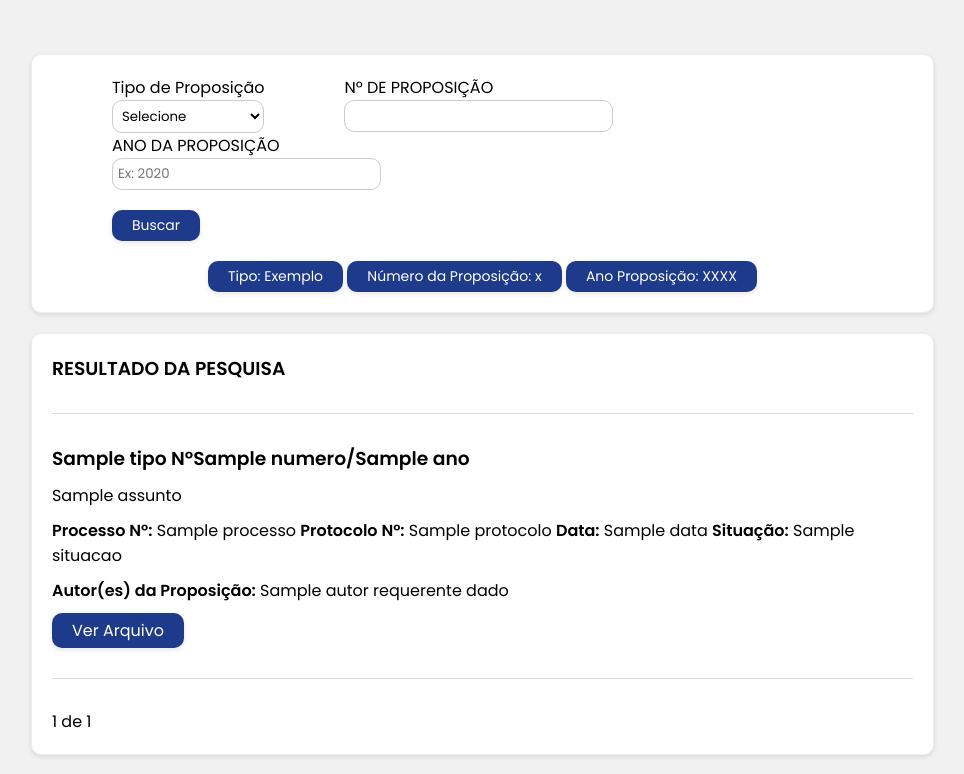
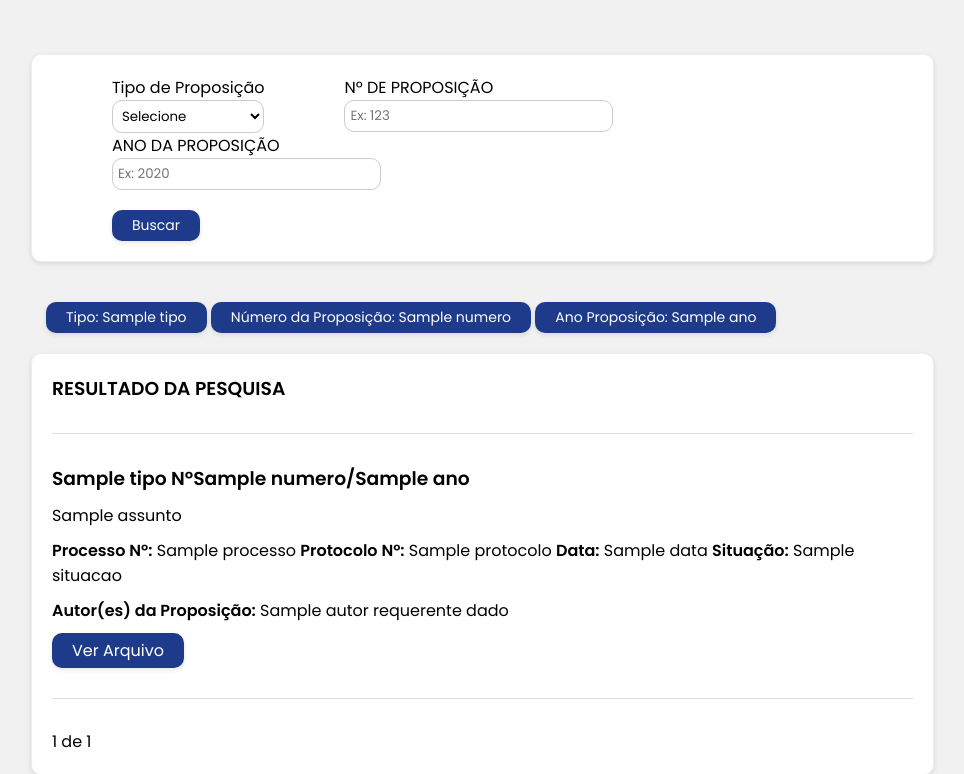
Before and after one commit to Draco-Imperium/API_FATEC1, a Flask app: template app/templates/proposicoes.html in a window 1280 px wide. Shown: the part 107-881 px from the top of the page, without its empty margins (154-1118 px from the left). Run offline with Flask 3, Linux system fonts and the light colour scheme; the template is opened without the code that fills it: most values are stand-ins (such as "Sample title", 1, 10 or a date in 2020).

Commit message:
CREATE FILTROS

```diff
--- a/app/app.py
+++ b/app/app.py
@@ -24,13 +24,22 @@ def vereadores_perfil(parlamentar_id):
 
 @app.route('/proposicoes')
 def proposicoes():
+    tipo = request.args.get('tipo', '')
+    numero = request.args.get('numero', '')
+    ano = request.args.get('ano', '')
     page_number = request.args.get('page', default=1, type=int)
-    proposicao = get_prop(pag=page_number)
+
+    proposicao = get_prop(tipo=tipo, numero=numero, ano=ano, pag=page_number)
 
     total_pages = (proposicao['total'] // 10) + (1 if proposicao['total'] % 10 > 0 else 0) if proposicao else 0
 
-    return render_template('proposicoes.html', proposicao=proposicao, current_page=page_number, total_pages=total_pages)
-
+    return render_template('proposicoes.html',
+                           proposicao=proposicao,
+                           current_page=page_number,
+                           total_pages=total_pages,
+                           tipo=tipo,
+                           numero=numero,
+                           ano=ano)
 @app.route('/graficos')
 def graficos():
     return render_template('graficos.html')
--- a/app/static/css/relatorios.css
+++ b/app/static/css/relatorios.css
@@ -86,6 +86,8 @@ hr {
 .container-relatorios2 {
   margin: 0 auto;
   padding: 0;
+  margin-left: 200px;
+  margin-bottom: 20px;
 }
 
 .container-relatorios {
--- a/app/templates/proposicoes.html
+++ b/app/templates/proposicoes.html
@@ -1,5 +1,6 @@
 <!DOCTYPE html>
 <html lang="pt-br">
+
 <head>
   <meta charset="UTF-8" />
   <meta name="viewport" content="width=device-width, initial-scale=1.0" />
@@ -14,31 +15,42 @@
   <main>
 
     <section class="container-relatorios2">
+      <form method="GET" action="/proposicoes">
         <article class="filtros">
           <div class="item-filtro">
             <p>Tipo de Proposição</p>
-            <select>
-              <option>Selecione</option>
+            <select name="tipo">
+              <option value="">Selecione</option>
+              <option value="Projeto de Lei">Projeto de Lei</option>
+              <option value="Moção">Moção</option>
+              <option value="Indicação">Indicação</option>
             </select>
           </div>
           <div class="item-filtro">
             <p>Nº DE PROPOSIÇÃO</p>
-            <input class="input" type="text" placeholder="" />
+              <input class="input" type="text" name="numero" placeholder="Ex: 123" />
           </div>
           <div class="item-filtro">
             <p>ANO DA PROPOSIÇÃO</p>
-            <input class="input" type="text" placeholder="Ex: 2020" />
+            <input class="input" type="text" name="ano" placeholder="Ex: 2020" />
           </div>
           <div class="espaço-completo">
-            <button class="botao-filtro1">Buscar</button>
+            <button class="botao-filtro1" type="submit">Buscar</button>
           </div>
+        </article>
+      </form>
       <section class="filtros_ativos">
-            <button class="botao-filtro2">Tipo: Exemplo</button>
-            <button class="botao-filtro2">Número da Proposição: x</button>
-            <button class="botao-filtro2">Ano Proposição: XXXX</button>
+        <!-- Aqui você pode mostrar os filtros ativos -->
+        {% if tipo %}
+        <button class="botao-filtro2">Tipo: {{ tipo }}</button>
+        {% endif %}
+        {% if numero %}
+        <button class="botao-filtro2">Número da Proposição: {{ numero }}</button>
+        {% endif %}
+        {% if ano %}
+        <button class="botao-filtro2">Ano Proposição: {{ ano }}</button>
+        {% endif %}
       </section>
-        </article>
-
       <article class="resultados">
         <div>
           <h3>RESULTADO DA PESQUISA</h3>
@@ -59,28 +71,19 @@
             <strong>Autor(es) da Proposição:</strong> {{
             prop['AutorRequerenteDados']['nomeRazao'] }}
           </p>
-            <a
-              href="{{ prop['arquivo'] }}"
-              target="_blank"
-              class="botao-paginacao"
-              >Ver Arquivo</a
-            >
+          <a href="{{ prop['arquivo'] }}" target="_blank" class="botao-paginacao">Ver Arquivo</a>
         </div>
         {% endfor %}
         <hr>
         <div id="pagination-controls">
           {% if current_page > 1 %}
-            <a href="?page={{ current_page - 1 }}" class="botao-paginacao"
-              >Anterior</a
-            >
+          <a href="?page={{ current_page - 1 }}&tipo={{ tipo }}&numero={{ numero }}&ano={{ ano }}" class="botao-paginacao">Anterior</a>
           {% endif %}
 
           <span> {{ current_page }} de {{ total_pages }}</span>
 
           {% if current_page < total_pages %}
-            <a href="?page={{ current_page + 1 }}" class="botao-paginacao"
-              >Próxima</a
-            >
+          <a href="?page={{ current_page + 1 }}&tipo={{ tipo }}&numero={{ numero }}&ano={{ ano }}" class="botao-paginacao">Próxima</a>
           {% endif %}
         </div>
       </article>
@@ -105,4 +108,5 @@
     });
   </script>
 </body>
+
 </html>
```
Also changed, not shown: app/getFunctions.py (+16 -2 lines). Lines whose indentation alone changed are shown as unchanged.
